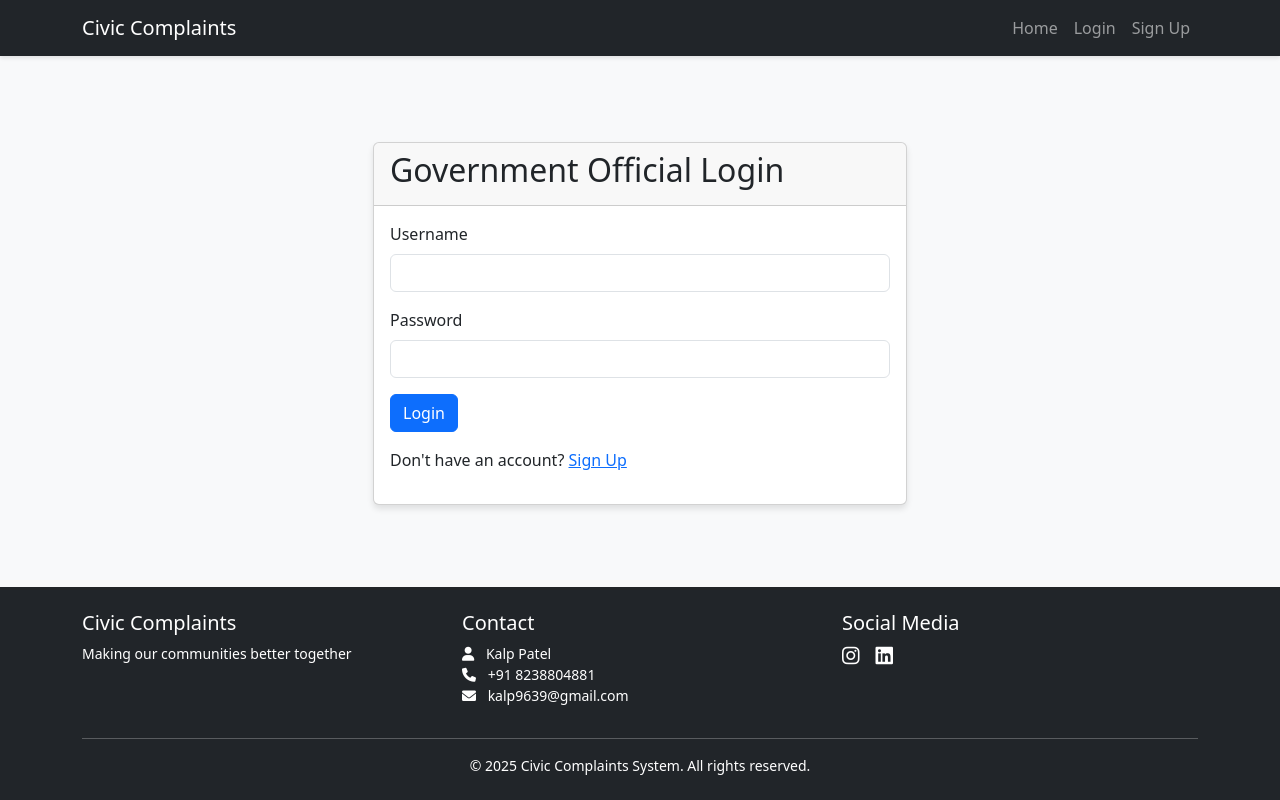
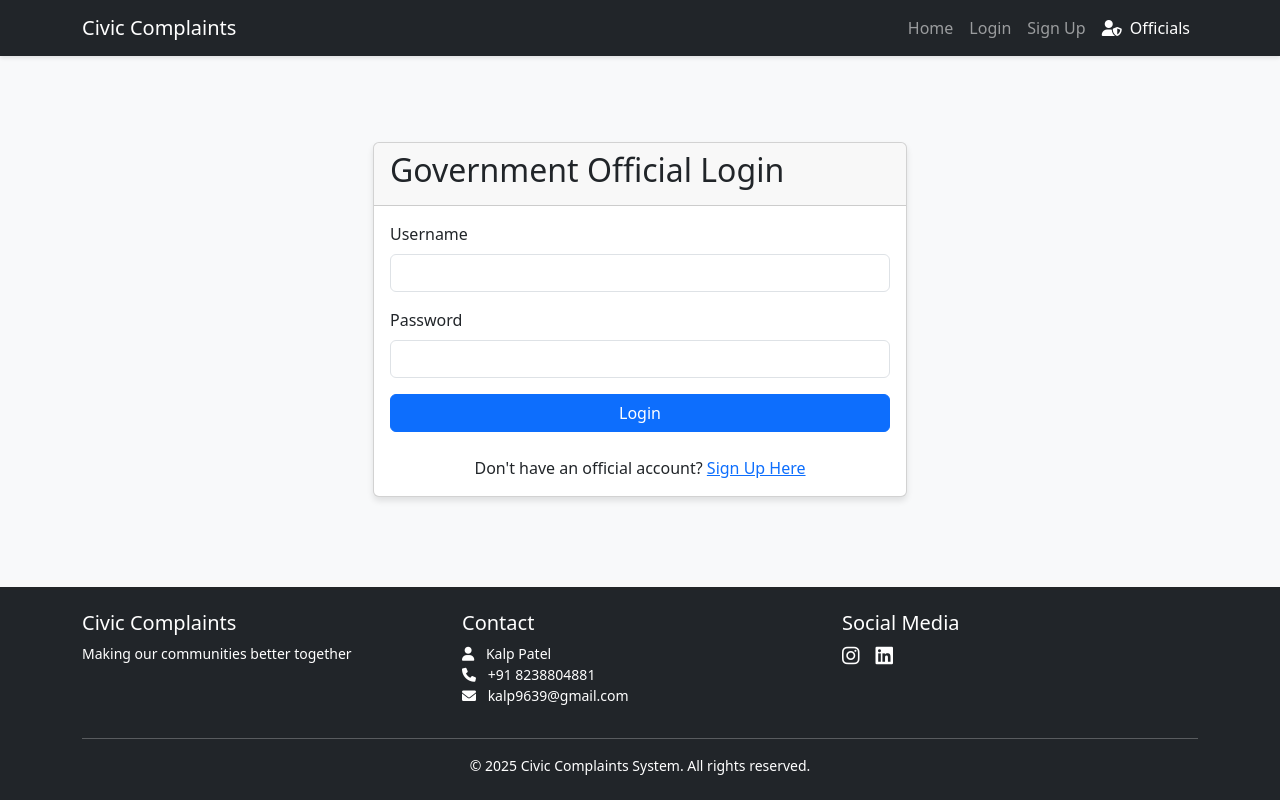
Before and after one commit to kalp9639/complaints_system, a Django app: page /authorities/login/ in a window 1280 px wide. Run offline with Django 5.2, Linux system fonts and the light colour scheme.

Commit message:
Guest Navbar

```diff
--- a/templates/authorities/official_login.html
+++ b/templates/authorities/official_login.html
@@ -29,13 +29,17 @@
                             <input type="password" name="password" class="form-control" required>
                         </div>
 
-                        <button type="submit" class="btn btn-primary">Login</button>
+                        <button type="submit" class="btn btn-primary w-100">Login</button> {# Made button full width #}
                     </form>
 
-                    <div class="mt-3">
-                        <p>Don't have an account? <a href="{% url 'authorities:qr_verification' %}">Sign Up</a></p>
+                    <div class="mt-4 text-center"> {# Increased margin and centered #}
+                        <p class="mb-0">Don't have an official account? <a href="{% url 'authorities:qr_verification' %}">Sign Up Here</a></p>
                     </div>
                 </div>
+                {# Optional: Add a card footer for separation #}
+                {# <div class="card-footer text-center"> #}
+                {#     <p class="mb-0">Go back to <a href="{% url 'home' %}">Homepage</a></p> #}
+                {# </div> #}
             </div>
         </div>
     </div>
--- a/templates/base.html
+++ b/templates/base.html
@@ -109,13 +109,14 @@
                     <span class="navbar-toggler-icon"></span>
                 </button>
                 <div class="collapse navbar-collapse" id="navbarNav">
-                    <ul class="navbar-nav ms-auto align-items-center"> {# Added align-items-center for vertical alignment #}
+                    <ul class="navbar-nav ms-auto align-items-center"> {# <<< START OF UPDATED BLOCK >>> #}
                         <li class="nav-item">
                             <a class="nav-link {% if request.resolver_match.url_name == 'home' %}active{% endif %}" href="{% url 'home' %}">Home</a>
                         </li>
 
                         {% if user.is_authenticated %}
-                            {# Links based on user type #}
+                            {# --- Logged-in User Links --- #}
+
                             {% if is_official %}
                                 <!-- Government Officials' Navbar -->
                                 <li class="nav-item">
@@ -127,6 +128,17 @@
                                 <li class="nav-item">
                                     <a class="nav-link {% if request.resolver_match.app_name == 'authorities' and 'complaints_map' in request.resolver_match.url_name %}active{% endif %}" href="{% url 'authorities:authority_complaints_map' %}">Complaints Map</a>
                                 </li>
+                                 <li class="nav-item dropdown"> {# Added Dropdown for Profile/Logout #}
+                                    <a class="nav-link dropdown-toggle" href="#" id="navbarDropdownOfficial" role="button" data-bs-toggle="dropdown" aria-expanded="false">
+                                        <i class="fas fa-user-shield me-1"></i> {{ user.username }}
+                                    </a>
+                                    <ul class="dropdown-menu dropdown-menu-end" aria-labelledby="navbarDropdownOfficial">
+                                        <li><a class="dropdown-item" href="{% url 'authorities:edit_profile' %}">Edit Profile</a></li>
+                                        <li><hr class="dropdown-divider"></li>
+                                        <li><a class="dropdown-item" href="{% url 'logout' %}" onclick="return confirm('Are you sure you want to logout?');">Logout</a></li>
+                                    </ul>
+                                </li>
+
                             {% else %}
                                 <!-- Normal Users' Navbar -->
                                 <li class="nav-item">
@@ -138,10 +150,7 @@
                                 <li class="nav-item">
                                     <a class="nav-link {% if request.resolver_match.url_name == 'view_complaints' %}active{% endif %}" href="{% url 'view_complaints' %}">View Complaints</a>
                                 </li>
-                            {% endif %}
-
                                  {# --- Notification Trigger Button (Only for Non-Officials) --- #}
-                            {% if not is_official %}
                                 <li class="nav-item ms-1">
                                     <button class="btn btn-secondary position-relative" type="button" data-bs-toggle="offcanvas" data-bs-target="#notificationSlider" aria-controls="notificationSlider">
                                         <i class="bi bi-bell-fill"></i>
@@ -152,28 +161,27 @@
                                         {% endif %}
                                     </button>
                                 </li>
-                            {% endif %} {# <<<<<<<<<<<<<<<<<<<<<<<<<<<<<<<<<<<<<<<<<<<<<<<<< #}
                                 {# --- End Notification Trigger Button --- #}
+                                <li class="nav-item ms-1"> {# Common Logout for Citizen #}
+                                    <a class="nav-link" href="{% url 'logout' %}" onclick="return confirm('Are you sure you want to logout?');">Logout</a>
+                                </li>
+                            {% endif %}
 
-                            {# Inside the {% if user.is_authenticated %} block in base.html #}
-
-                            <li class="nav-item ms-1"> {# Added margin for spacing #}
-                                {# Add onclick attribute for confirmation #}
-                                <a class="nav-link" href="{% url 'logout' %}"
-                                onclick="return confirm('Are you sure you want to logout?');">
-                                Logout
-                                </a>
-                            </li>
                         {% else %}
-                            <!-- Guests' Navbar -->
+                            {# --- Guest Links --- #}
                             <li class="nav-item">
                                 <a class="nav-link {% if request.resolver_match.url_name == 'login' %}active{% endif %}" href="{% url 'login' %}">Login</a>
                             </li>
                             <li class="nav-item">
                                 <a class="nav-link {% if request.resolver_match.url_name == 'signup' %}active{% endif %}" href="{% url 'signup' %}">Sign Up</a>
                             </li>
+                            <li class="nav-item"> {# New Officials Link #}
+                                <a class="nav-link {% if request.resolver_match.app_name == 'authorities' and 'login' in request.resolver_match.url_name %}active{% endif %}" href="{% url 'authorities:official_login' %}">
+                                    <i class="fas fa-user-shield me-1"></i> Officials {# Added icon #}
+                                </a>
+                            </li>
                         {% endif %}
-                    </ul>
+                    </ul> {# <<< END OF UPDATED BLOCK >>> #}
                 </div>
             </div>
         </nav>
```
Also changed, not shown: templates/accounts/_home_content_conditional.html (+3 -6 lines). Lines whose indentation alone changed are shown as unchanged.
